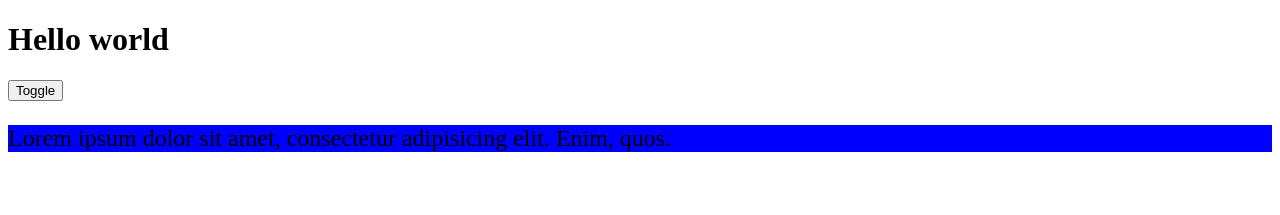
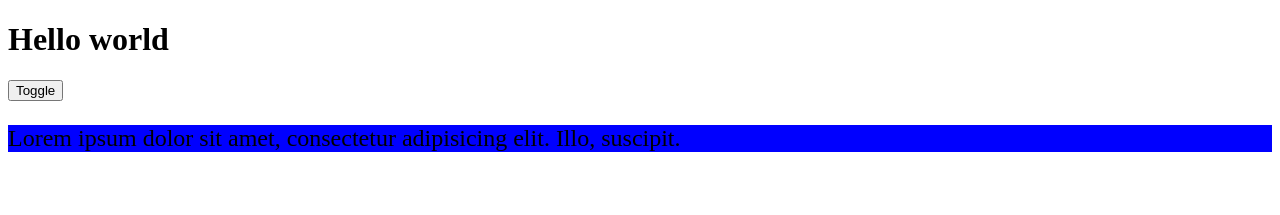
Before and after one commit to ArtemIgnatiev908976/Angular, an Angular app in the folder Angular 9. Теория и практика/angular-basics/: page / in a window 1280 px wide. Shown: the top 215 px of the page. Built offline with nearby package versions, Linux system fonts and the light colour scheme.

Commit message:
Отображение по условию ngif else

```diff
--- a/Angular 9. Теория и практика/angular-basics/src/app/app.component.html
+++ b/Angular 9. Теория и практика/angular-basics/src/app/app.component.html
@@ -1,28 +1,9 @@
 <h1>Hello world</h1>
 
-<button (click)="backgroundToggle = !backgroundToggle">Toggle</button>
+<button (click)="toggle = !toggle">Toggle</button>
 
-<!--<div [ngStyle]="{-->
-<!--width: '200px',-->
-<!--height: '200px',-->
-<!--borderRadius: '5px',-->
-<!--border: '1px solid black',-->
-<!--background: backgroundToggle ? 'red' : 'blue'-->
-<!--}">-->
-<!--  -->
-<!--</div>-->
+  <p *ngIf="toggle; else blueP" class="red">Lorem ipsum dolor sit amet, consectetur adipisicing elit. Architecto, aspernatur.</p>
 
-
-<!--//первый способ-->
-<!--<p [ngClass]="{-->
-<!--red:   backgroundToggle,-->
-<!--blue: !backgroundToggle-->
-<!--}">Lorem ipsum dolor sit amet, consectetur adipisicing elit. Autem, eaque?</p>-->
-
-
-<!--//второй способ-->
-
-<p
-  [class.blue]="!backgroundToggle"
-  [class.red]="backgroundToggle"
->Lorem ipsum dolor sit amet, consectetur adipisicing elit. Enim, quos.</p>
+<ng-template #blueP>
+  <p *ngIf="!toggle" class="blue">Lorem ipsum dolor sit amet, consectetur adipisicing elit. Illo, suscipit.</p>
+</ng-template>
--- a/Angular 9. Теория и практика/angular-basics/src/app/app.component.ts
+++ b/Angular 9. Теория и практика/angular-basics/src/app/app.component.ts
@@ -6,5 +6,5 @@ import {Component} from '@angular/core';
   styleUrls: ['./app.component.scss']
 })
 export class AppComponent {
-backgroundToggle = false
+toggle = false
 }
```
